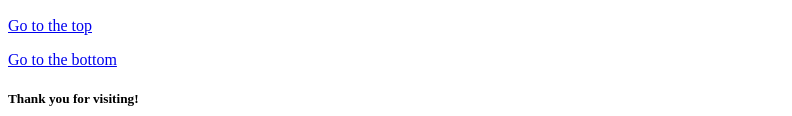
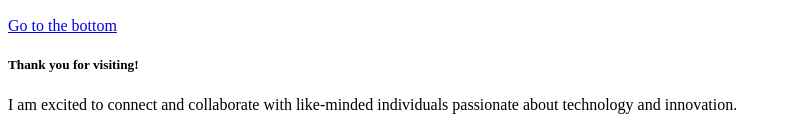
Before and after one commit to hopeishaya/hope, a plain HTML site: page index.html in a window 1280 px wide. Shown: the part 1352-1468 px from the top of the page, without its empty margins (0-792 px from the left). Drawn offline with Linux system fonts and the light colour scheme.

Commit message:
Update index.html

```diff
--- a/index.html
+++ b/index.html
@@ -29,7 +29,7 @@
         Your browser does not support the audio tag.
     </audio>
 
-    <p><a href="#top">Go to the top</a></p>
+
     <p><a href="#bottom">Go to the bottom</a></p>
 
     <h5 id="bottom">Thank you for visiting!</h5>
```
